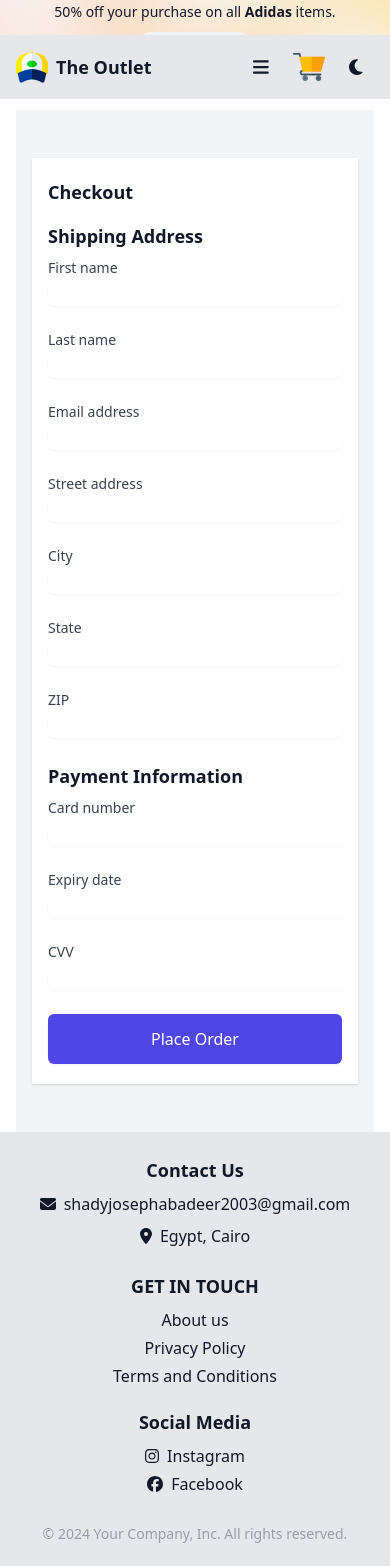
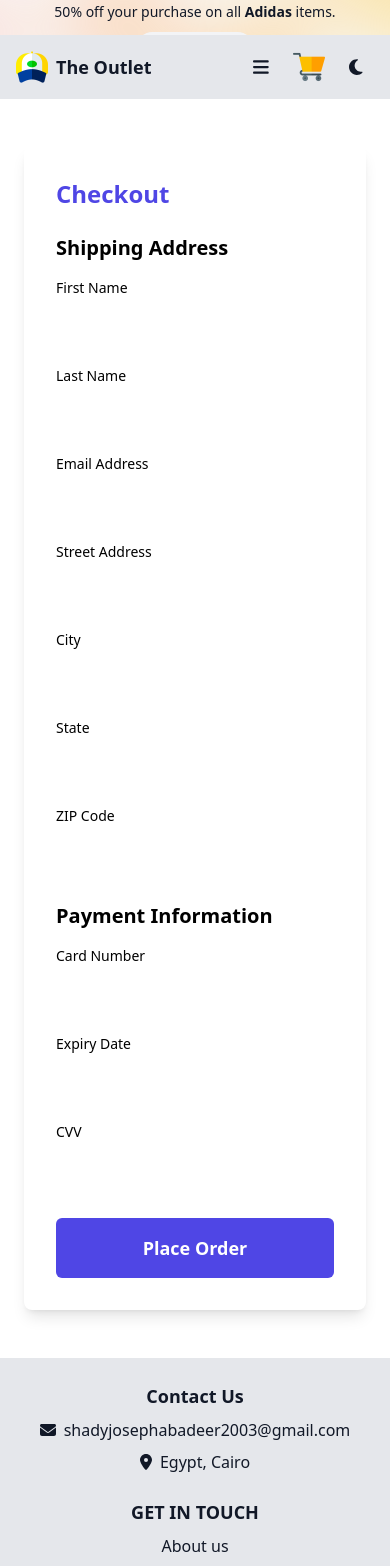
Before and after one commit to ShadyJoseph/E-commerce, a React (Create React App) app: page /CheckOut in a window 390 px wide. Shown: the top 1566 px of the page. Built offline with nearby package versions, Linux system fonts and the light colour scheme.

Commit message:
styles enhancments

```diff
--- a/src/components/CheckOutDetails.js
+++ b/src/components/CheckOutDetails.js
@@ -1,75 +1,177 @@
-import React from 'react';
-import { useTheme } from '../Context';
+import React from "react";
+import { useTheme } from "../Context";
+
 const CheckOutDetails = () => {
-  const { isDarkMode } = useTheme();
+  const {
+    isDarkMode,
+    background = "#ffffff",
+    textPrimary = "#000000",
+    textMuted = "#6c757d",
+    primary = "#4f46e5",
+    borderMuted = "#d1d5db",
+    textOnPrimary = "#ffffff"
+  } = useTheme();
+
+  const formFieldStyle = {
+    backgroundColor: isDarkMode ? "#374151" : "#ffffff",
+    borderColor: isDarkMode ? "#4b5563" : borderMuted,
+    color: isDarkMode ? textMuted : textPrimary,
+  };
+
+  const labelStyle = {
+    color: isDarkMode ? textMuted : textPrimary,
+  };
+
   return (
-    <div className={`min-h-screen bg-gray-100 mt-[98px] ${isDarkMode ? 'bg-gray-700' : 'bg-gray-100'}`}>
-      <div className="max-w-7xl mx-auto py-12 px-4 sm:px-6 lg:px-8">
-        <div className="bg-white shadow sm:rounded-lg">
-          <div className="px-4 py-5 sm:p-6">
-            <h2 className="text-lg font-semibold text-gray-900 mb-4">Checkout</h2>
-            <div className="mb-6">
-              <h3 className="text-lg font-semibold text-gray-900 mb-2">Shipping Address</h3>
+    <div
+      className="min-h-screen mt-[98px] py-12 px-6"
+      style={{ backgroundColor: isDarkMode ? "#1f2937" : background, color: textPrimary }}
+    >
+      <div className="max-w-4xl mx-auto bg-white shadow-lg rounded-lg p-8" style={{ backgroundColor: isDarkMode ? "#1e293b" : "#ffffff" }}>
+        <h2 className="text-2xl font-bold mb-6" style={{ color: primary }}>
+          Checkout
+        </h2>
+        <form>
+          {/* Shipping Address */}
+          <div className="mb-8">
+            <h3 className="text-xl font-semibold mb-4" style={labelStyle}>
+              Shipping Address
+            </h3>
             <div className="grid grid-cols-1 gap-y-6 sm:grid-cols-3 sm:gap-x-6">
               <div className="sm:col-span-1">
-                  <label htmlFor="first_name" className="block text-sm font-medium text-gray-700">First name</label>
-                  <input type="text" name="first_name" id="first_name" className="mt-1 focus:ring-indigo-500 focus:border-indigo-500 block w-full shadow-sm sm:text-sm border-gray-300 rounded-md" />
+                <label htmlFor="first_name" className="block text-sm font-medium mb-1" style={labelStyle}>
+                  First Name
+                </label>
+                <input
+                  type="text"
+                  id="first_name"
+                  className="w-full px-4 py-2 rounded-md focus:ring-2 focus:ring-offset-2 focus:ring-indigo-500"
+                  style={formFieldStyle}
+                />
               </div>
               <div className="sm:col-span-1">
-                  <label htmlFor="last_name" className="block text-sm font-medium text-gray-700">Last name</label>
-                  <input type="text" name="last_name" id="last_name" className="mt-1 focus:ring-indigo-500 focus:border-indigo-500 block w-full shadow-sm sm:text-sm border-gray-300 rounded-md" />
+                <label htmlFor="last_name" className="block text-sm font-medium mb-1" style={labelStyle}>
+                  Last Name
+                </label>
+                <input
+                  type="text"
+                  id="last_name"
+                  className="w-full px-4 py-2 rounded-md focus:ring-2 focus:ring-offset-2 focus:ring-indigo-500"
+                  style={formFieldStyle}
+                />
               </div>
               <div className="sm:col-span-2">
-                  <label htmlFor="email" className="block text-sm font-medium text-gray-700">Email address</label>
-                  <input type="email" name="email" id="email" autoComplete="email" className="mt-1 focus:ring-indigo-500 focus:border-indigo-500 block w-full shadow-sm sm:text-sm border-gray-300 rounded-md" />
+                <label htmlFor="email" className="block text-sm font-medium mb-1" style={labelStyle}>
+                  Email Address
+                </label>
+                <input
+                  type="email"
+                  id="email"
+                  className="w-full px-4 py-2 rounded-md focus:ring-2 focus:ring-offset-2 focus:ring-indigo-500"
+                  style={formFieldStyle}
+                />
               </div>
               <div className="sm:col-span-3">
-                  <label htmlFor="street_address" className="block text-sm font-medium text-gray-700">Street address</label>
-                  <input type="text" name="street_address" id="street_address" autoComplete="street-address" className="mt-1 focus:ring-indigo-500 focus:border-indigo-500 block w-full shadow-sm sm:text-sm border-gray-300 rounded-md" />
+                <label htmlFor="street_address" className="block text-sm font-medium mb-1" style={labelStyle}>
+                  Street Address
+                </label>
+                <input
+                  type="text"
+                  id="street_address"
+                  className="w-full px-4 py-2 rounded-md focus:ring-2 focus:ring-offset-2 focus:ring-indigo-500"
+                  style={formFieldStyle}
+                />
               </div>
               <div className="sm:col-span-2">
-                  <label htmlFor="city" className="block text-sm font-medium text-gray-700">City</label>
-                  <input type="text" name="city" id="city" className="mt-1 focus:ring-indigo-500 focus:border-indigo-500 block w-full shadow-sm sm:text-sm border-gray-300 rounded-md" />
+                <label htmlFor="city" className="block text-sm font-medium mb-1" style={labelStyle}>
+                  City
+                </label>
+                <input
+                  type="text"
+                  id="city"
+                  className="w-full px-4 py-2 rounded-md focus:ring-2 focus:ring-offset-2 focus:ring-indigo-500"
+                  style={formFieldStyle}
+                />
               </div>
               <div className="sm:col-span-1">
-                  <label htmlFor="state" className="block text-sm font-medium text-gray-700">State</label>
-                  <input type="text" name="state" id="state" className="mt-1 focus:ring-indigo-500 focus:border-indigo-500 block w-full shadow-sm sm:text-sm border-gray-300 rounded-md" />
+                <label htmlFor="state" className="block text-sm font-medium mb-1" style={labelStyle}>
+                  State
+                </label>
+                <input
+                  type="text"
+                  id="state"
+                  className="w-full px-4 py-2 rounded-md focus:ring-2 focus:ring-offset-2 focus:ring-indigo-500"
+                  style={formFieldStyle}
+                />
               </div>
               <div className="sm:col-span-1">
-                  <label htmlFor="zip" className="block text-sm font-medium text-gray-700">ZIP</label>
-                  <input type="text" name="zip" id="zip" className="mt-1 focus:ring-indigo-500 focus:border-indigo-500 block w-full shadow-sm sm:text-sm border-gray-300 rounded-md" />
+                <label htmlFor="zip" className="block text-sm font-medium mb-1" style={labelStyle}>
+                  ZIP Code
+                </label>
+                <input
+                  type="text"
+                  id="zip"
+                  className="w-full px-4 py-2 rounded-md focus:ring-2 focus:ring-offset-2 focus:ring-indigo-500"
+                  style={formFieldStyle}
+                />
               </div>
             </div>
           </div>
+
           {/* Payment Information */}
-            <div className="mb-6">
-              <h3 className="text-lg font-semibold text-gray-900 mb-2">Payment Information</h3>
+          <div className="mb-8">
+            <h3 className="text-xl font-semibold mb-4" style={labelStyle}>
+              Payment Information
+            </h3>
             <div className="grid grid-cols-1 gap-y-6 sm:grid-cols-3 sm:gap-x-6">
-                {/* Card Number */}
               <div className="sm:col-span-2">
-                  <label htmlFor="card_number" className="block text-sm font-medium text-gray-700">Card number</label>
-                  <input type="text" name="card_number" id="card_number" autoComplete="cc-number" className="mt-1 focus:ring-indigo-500 focus:border-indigo-500 block w-full shadow-sm sm:text-sm border-gray-300 rounded-md" />
+                <label htmlFor="card_number" className="block text-sm font-medium mb-1" style={labelStyle}>
+                  Card Number
+                </label>
+                <input
+                  type="text"
+                  id="card_number"
+                  className="w-full px-4 py-2 rounded-md focus:ring-2 focus:ring-offset-2 focus:ring-indigo-500"
+                  style={formFieldStyle}
+                />
               </div>
-                {/* Expiry Date */}
               <div className="sm:col-span-1">
-                  <label htmlFor="expiry_date" className="block text-sm font-medium text-gray-700">Expiry date</label>
-                  <input type="text" name="expiry_date" id="expiry_date" autoComplete="cc-exp" className="mt-1 focus:ring-indigo-500 focus:border-indigo-500 block w-full shadow-sm sm:text-sm border-gray-300 rounded-md" />
+                <label htmlFor="expiry_date" className="block text-sm font-medium mb-1" style={labelStyle}>
+                  Expiry Date
+                </label>
+                <input
+                  type="text"
+                  id="expiry_date"
+                  className="w-full px-4 py-2 rounded-md focus:ring-2 focus:ring-offset-2 focus:ring-indigo-500"
+                  style={formFieldStyle}
+                />
               </div>
-                {/* CVV */}
               <div className="sm:col-span-1">
-                  <label htmlFor="cvv" className="block text-sm font-medium text-gray-700">CVV</label>
-                  <input type="text" name="cvv" id="cvv" autoComplete="cc-csc" className="mt-1 focus:ring-indigo-500 focus:border-indigo-500 block w-full shadow-sm sm:text-sm border-gray-300 rounded-md" />
+                <label htmlFor="cvv" className="block text-sm font-medium mb-1" style={labelStyle}>
+                  CVV
+                </label>
+                <input
+                  type="text"
+                  id="cvv"
+                  className="w-full px-4 py-2 rounded-md focus:ring-2 focus:ring-offset-2 focus:ring-indigo-500"
+                  style={formFieldStyle}
+                />
               </div>
             </div>
           </div>
+
           {/* Place Order Button */}
-            <div className="mt-6">
-              <button type="submit" className="w-full inline-flex items-center justify-center px-6 py-3 border border-transparent rounded-md shadow-sm text-base font-medium text-white bg-indigo-600 hover:bg-indigo-700 focus:outline-none focus:ring-2 focus:ring-offset-2 focus:ring-indigo-500">
+          <button
+            type="submit"
+            className="w-full py-4 text-lg font-semibold rounded-md transition-transform hover:scale-105 focus:ring-2 focus:ring-offset-2 focus:ring-indigo-500"
+            style={{
+              backgroundColor: primary,
+              color: textOnPrimary,
+            }}
+          >
             Place Order
           </button>
-            </div>
-          </div>
-        </div>
+        </form>
       </div>
     </div>
   );
--- a/src/pages/Cart.js
+++ b/src/pages/Cart.js
@@ -6,7 +6,7 @@ const Cart = () => {
   const { isDarkMode } = useTheme();
 
   return (
-    <div className={`mt-[110px] mb-6 px-4 sm:px-8 ${isDarkMode ? 'bg-gray-900 text-white' : 'bg-white text-gray-900'}`}>
+    <div className={`mt-[97px] ${isDarkMode ? 'bg-gray-900 text-white' : 'bg-white text-gray-900'}`}>
       <CartDetails />
     </div>
   );
--- a/src/pages/CheckOut.js
+++ b/src/pages/CheckOut.js
@@ -3,7 +3,7 @@ import CheckOutDetails from '../components/CheckOutDetails';
 
 const CheckOut = () => {
   return (
-    <div className='mt-[110px] px-4 sm:px-8'>
+    <div className='mt-[95px]'>
       <CheckOutDetails />
     </div>
   );
--- a/src/pages/ItemDetails.js
+++ b/src/pages/ItemDetails.js
@@ -2,7 +2,7 @@ import React, { useEffect, useState } from "react";
 import { useParams } from "react-router-dom";
 import { data } from "../database/Data";
 import Loader from "../components/Loader";
-import { useCart } from "../Context";
+import { useCart, useTheme } from "../Context";
 
 const ItemDetails = () => {
   const { itemId } = useParams();
@@ -10,19 +10,37 @@ const ItemDetails = () => {
   const [selectedSize, setSelectedSize] = useState("");
   const [selectedColor, setSelectedColor] = useState("");
   const { addToCart } = useCart();
+  const { theme = {} } = useTheme(); // Default to empty object to avoid undefined errors
+
+  // Default theme properties if undefined
+  const {
+    background = "#ffffff",
+    textPrimary = "#000000",
+    textMuted = "#6c757d",
+    primary = "#007bff",
+    accent = "#ffc107",
+    borderMuted = "#dee2e6",
+    backgroundSecondary = "#f8f9fa",
+    disabledBackground = "#e9ecef",
+    disabledText = "#adb5bd",
+    textOnPrimary = "#ffffff",
+  } = theme;
 
   useEffect(() => {
     const selectedItem = data.clothing.find(
       (item) => item.id === parseInt(itemId)
     );
-    setItemDetails(selectedItem || null); // Graceful fallback if item not found
+    setItemDetails(selectedItem || null);
   }, [itemId]);
 
   if (!itemDetails) {
     return (
-      <div className="flex justify-center items-center h-screen">
+      <div
+        className="flex flex-col justify-center items-center h-screen"
+        style={{ backgroundColor: background, color: textMuted }}
+      >
         <Loader />
-        <p className="text-gray-500 text-lg mt-4">Item not found.</p>
+        <p className="text-lg mt-4">Item not found.</p>
       </div>
     );
   }
@@ -38,97 +56,112 @@ const ItemDetails = () => {
 
   const isAddToCartDisabled = !selectedSize || !selectedColor;
 
+  const renderColorOption = (color) => (
+    <div
+      key={color}
+      className={`w-10 h-10 rounded-full cursor-pointer border-2 transition-all transform ${
+        selectedColor === color ? "scale-110" : ""
+      }`}
+      style={{
+        backgroundColor: color,
+        borderColor: selectedColor === color ? primary : borderMuted,
+      }}
+      onClick={() => setSelectedColor(color)}
+      aria-selected={selectedColor === color}
+      role="option"
+    />
+  );
+
+  const renderSizeOption = (size) => (
+    <li
+      key={size}
+      className={`px-5 py-2 rounded cursor-pointer transition-all transform font-medium text-center ${
+        selectedSize === size ? "scale-105" : ""
+      }`}
+      style={{
+        backgroundColor: selectedSize === size ? primary : backgroundSecondary,
+        color: selectedSize === size ? textOnPrimary : textPrimary,
+      }}
+      onClick={() => setSelectedSize(size)}
+      aria-selected={selectedSize === size}
+      role="option"
+    >
+      {size}
+    </li>
+  );
+
   return (
-    <div className="container mx-auto px-4 mt-[115px] mb-16">
+    <div
+      className="container mx-auto px-4 mt-[115px] mb-16"
+      style={{ backgroundColor: background, color: textPrimary }}
+    >
       <div className="flex flex-col md:flex-row md:items-start md:justify-between">
         {/* Image Section */}
         <div className="w-full md:w-1/2">
           <img
             src={itemDetails.image}
             alt={itemDetails.name}
-            className="w-full h-auto rounded-lg shadow-md"
+            className="w-full h-auto rounded-lg shadow-lg transform transition hover:scale-105"
           />
         </div>
 
         {/* Details Section */}
         <div className="w-full md:w-1/2 mt-8 md:mt-0 md:ml-8">
-          <h2 className="text-3xl font-bold text-gray-800 mb-4">
+          <h2
+            className="text-4xl font-extrabold mb-6"
+            style={{ color: primary }}
+          >
             {itemDetails.name}
           </h2>
-          <p className="text-lg font-semibold text-gray-700 mb-2">
-            Price: ${itemDetails.price}
+          <p className="text-2xl font-semibold mb-4">
+            Price: <span style={{ color: accent }}>${itemDetails.price}</span>
           </p>
-          <p className="text-base text-gray-700 mb-4">
-            {itemDetails.description}
-          </p>
+          <p className="text-base mb-6">{itemDetails.description}</p>
 
           {/* Colors */}
-          <div className="mb-6">
-            <p className="text-lg font-semibold text-gray-800 mb-2">
-              Available Colors:
-            </p>
-            <div className="flex gap-2">
-              {itemDetails.colors.map((color, index) => (
-                <div
-                  key={index}
-                  className={`w-8 h-8 rounded-full cursor-pointer border-2 transition ${
-                    selectedColor === color
-                      ? "border-gray-800"
-                      : "border-gray-300"
-                  }`}
-                  style={{ backgroundColor: color }}
-                  onClick={() => setSelectedColor(color)}
-                  aria-selected={selectedColor === color}
-                />
-              ))}
+          <div className="mb-8">
+            <p className="text-lg font-semibold mb-3">Choose a Color:</p>
+            <div className="flex gap-3" role="listbox">
+              {itemDetails.colors.map(renderColorOption)}
             </div>
           </div>
 
           {/* Sizes */}
-          <div className="mb-6">
-            <p className="text-lg font-semibold text-gray-800 mb-2">
-              Available Sizes:
-            </p>
-            <ul className="flex flex-wrap gap-2">
-              {itemDetails.sizes.map((size) => (
-                <li
-                  key={size}
-                  className={`px-4 py-2 rounded cursor-pointer transition ${
-                    selectedSize === size
-                      ? "bg-gray-800 text-white"
-                      : "bg-gray-200 text-gray-800"
-                  }`}
-                  onClick={() => setSelectedSize(size)}
-                  aria-selected={selectedSize === size}
-                >
-                  {size}
-                </li>
-              ))}
+          <div className="mb-8">
+            <p className="text-lg font-semibold mb-3">Choose a Size:</p>
+            <ul className="flex flex-wrap gap-3" role="listbox">
+              {itemDetails.sizes.map(renderSizeOption)}
             </ul>
           </div>
 
           {/* Add to Cart Button */}
           <button
-            className={`w-full bg-blue-500 text-white font-bold py-3 rounded mt-4 transition ${
-              isAddToCartDisabled
-                ? "cursor-not-allowed opacity-50"
-                : "hover:bg-blue-700 hover:scale-105 transform"
+            className={`w-full font-bold py-4 rounded-lg shadow-md transition-all transform ${
+              isAddToCartDisabled ? "opacity-50" : "hover:scale-105"
             }`}
+            style={{
+              backgroundColor: isAddToCartDisabled
+                ? disabledBackground
+                : primary,
+              color: isAddToCartDisabled ? disabledText : textOnPrimary,
+            }}
             onClick={handleAddToCart}
             disabled={isAddToCartDisabled}
           >
-            {isAddToCartDisabled
-              ? "Select Size and Color"
-              : "Add to Cart"}
+            {isAddToCartDisabled ? "Select Size and Color" : "Add to Cart"}
           </button>
 
           {/* Additional Information */}
-          <div className="mt-6">
-            <p className="text-lg font-semibold text-gray-800">
-              Material: {itemDetails.material}
+          <div
+            className="mt-8 border-t pt-6"
+            style={{ borderColor: borderMuted }}
+          >
+            <p className="text-lg font-medium">
+              <span className="font-semibold">Material:</span>{" "}
+              {itemDetails.material}
             </p>
-            <p className="text-lg font-semibold text-gray-800">
-              Brand: {itemDetails.brand}
+            <p className="text-lg font-medium">
+              <span className="font-semibold">Brand:</span> {itemDetails.brand}
             </p>
           </div>
         </div>
```
Also changed, not shown: src/components/CartDetails.js (+81 -22 lines). Lines whose indentation alone changed are shown as unchanged.
